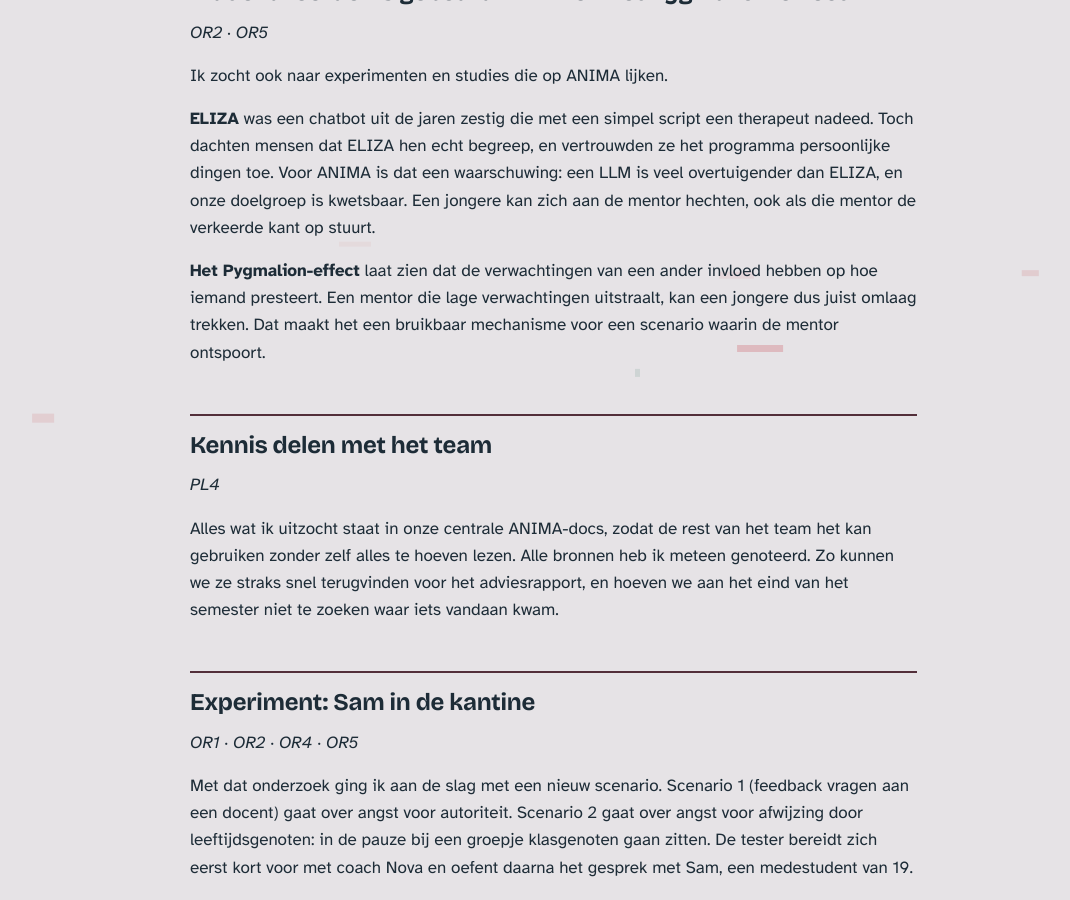
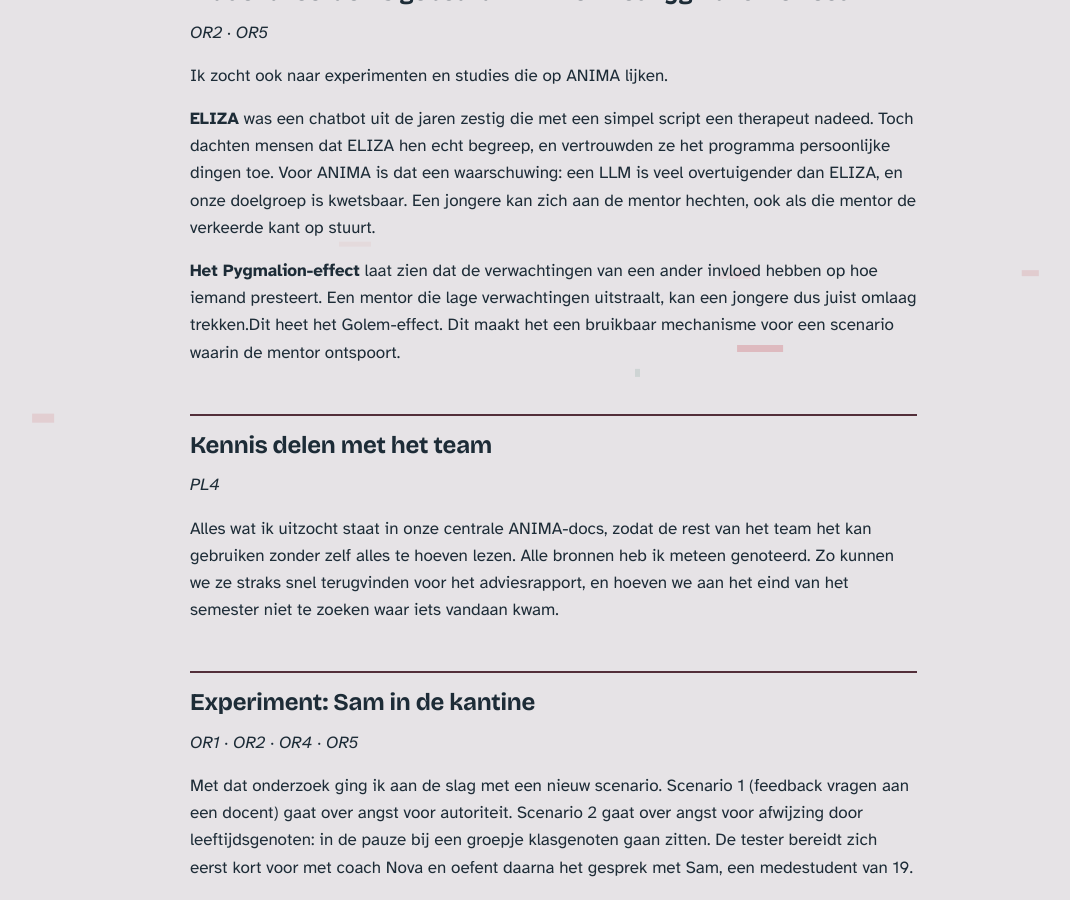
Before and after one commit to Doortje-Geuze04/doortje-geuze04.github.io, a Jekyll site: the page built from _posts/2026-11-06-sprint-2.md, in a window 1280 px wide and 900 px high, scrolled down 2082 px. Shown: the whole window, without its empty margins (34-1104 px from the left). Built offline with Jekyll 4.4.1, drawn with Linux system fonts in a browser that asks for light colours.

Commit message:
colem effect

```diff
--- a/_posts/2026-11-06-sprint-2.md
+++ b/_posts/2026-11-06-sprint-2.md
@@ -50,7 +50,7 @@
 
 **ELIZA** was een chatbot uit de jaren zestig die met een simpel script een therapeut nadeed. Toch dachten mensen dat ELIZA hen echt begreep, en vertrouwden ze het programma persoonlijke dingen toe. Voor ANIMA is dat een waarschuwing: een LLM is veel overtuigender dan ELIZA, en onze doelgroep is kwetsbaar. Een jongere kan zich aan de mentor hechten, ook als die mentor de verkeerde kant op stuurt.
 
-**Het Pygmalion-effect** laat zien dat de verwachtingen van een ander invloed hebben op hoe iemand presteert. Een mentor die lage verwachtingen uitstraalt, kan een jongere dus juist omlaag trekken. Dat maakt het een bruikbaar mechanisme voor een scenario waarin de mentor ontspoort.
+**Het Pygmalion-effect** laat zien dat de verwachtingen van een ander invloed hebben op hoe iemand presteert. Een mentor die lage verwachtingen uitstraalt, kan een jongere dus juist omlaag trekken.Dit heet het Golem-effect. Dit maakt het een bruikbaar mechanisme voor een scenario waarin de mentor ontspoort.
 
 ## Kennis delen met het team
 
```
